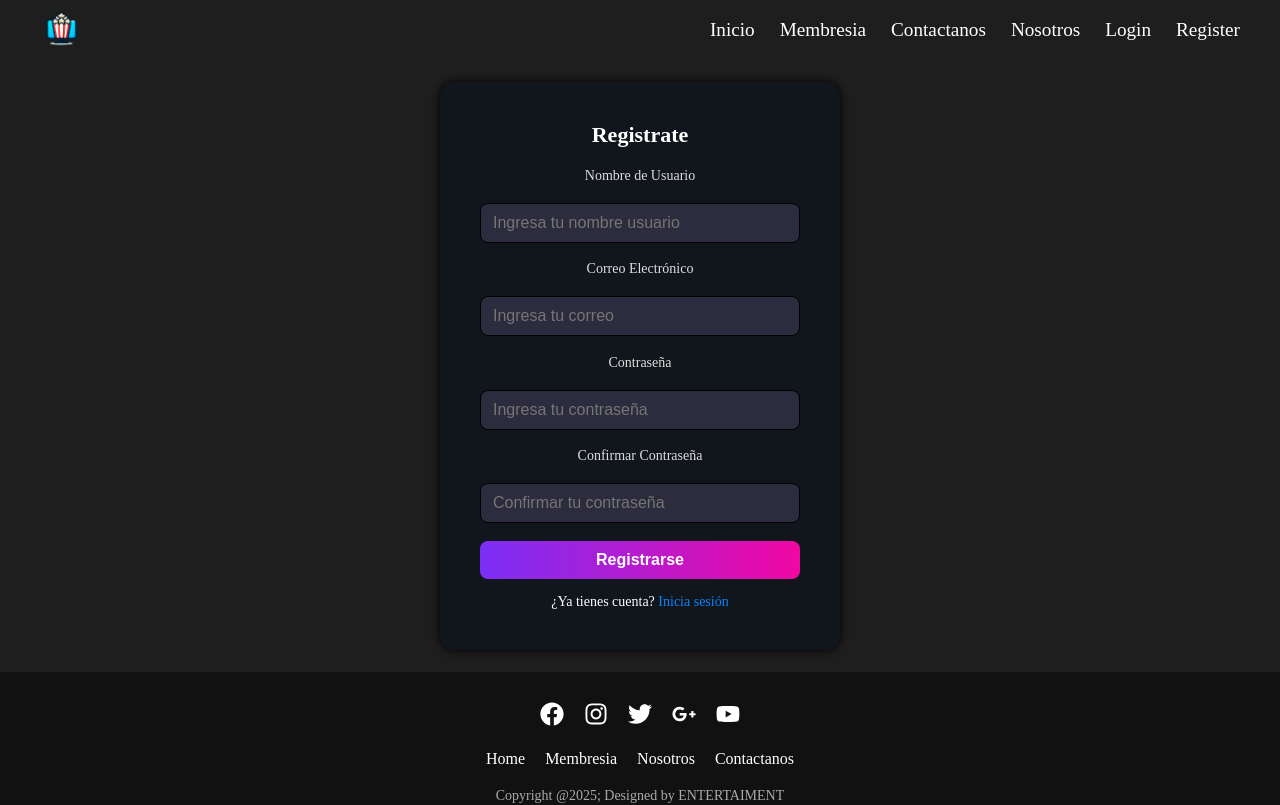
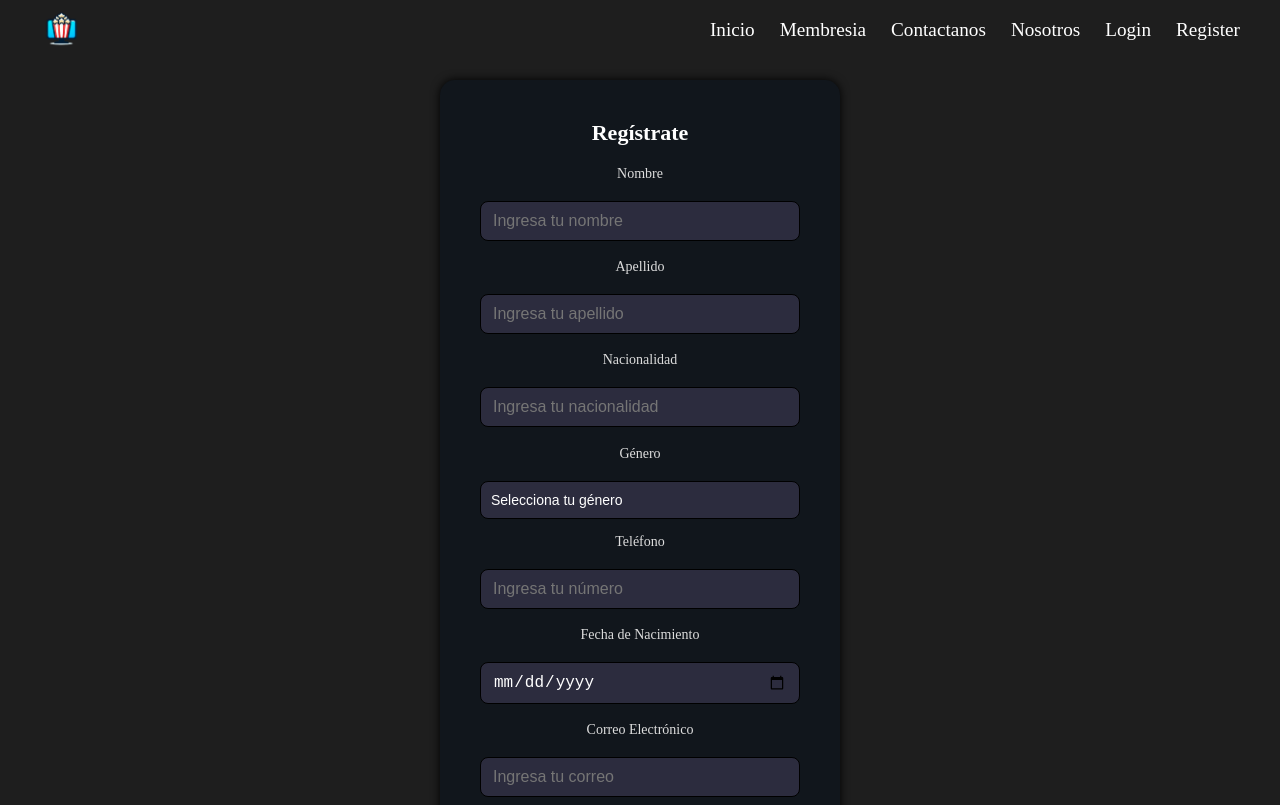
Before and after one commit to julianandres31/React, a React (Vite) app: page /register in a window 1280 px wide. Shown: the top 805 px of the page. Built offline with nearby package versions, Linux system fonts and the light colour scheme.

Commit message:
añado cambios register

```diff
--- a/src/Componentes/Historial/Historial.module.css
+++ b/src/Componentes/Historial/Historial.module.css
@@ -8,6 +8,17 @@
 .historial h1 {
   text-align: center;
   margin-bottom: 20px;
+}
+
+.imagenes {
+  display: flex;
+  justify-content: space-between;
+  width: 100%;
+  background-color: #2a2a2a;
+  padding: 60px;
+  border-radius: 10px;
+  color: white;
+  box-shadow: 0 0 10px #000;
 }
 
 .contenedor {
--- a/src/Componentes/Historial/Index.jsx
+++ b/src/Componentes/Historial/Index.jsx
@@ -29,7 +29,8 @@ function Historial() {
         {datosFicticios.map((item, index) => (
           <div key={index} className={style.item}>
             <div className={style.info}>
-              <img src={item.imagen} alt="Miniatura" />
+              <div className={style.imagenes}>
+              </div>
               <div>
                 <strong>{item.titulo}</strong>
                 <p>{item.sinopsis}</p>
--- a/src/Componentes/Login/index.jsx
+++ b/src/Componentes/Login/index.jsx
@@ -10,8 +10,8 @@ function Login() {
       <div className={style.loginBox}>
         <h2>Iniciar Sesión</h2>
         <form>
-          <label>Nombre de Usuario</label>
-          <input type="text" placeholder="Ingresa tu nombre de usuario" />
+          <label>Correo Electronico</label>
+          <input type="text" placeholder="Ingresa tu correo electronico" />
 
           <label>Contraseña</label>
           <input type="password" placeholder="Ingresa tu contraseña" />
--- a/src/Componentes/Register/Register.module.css
+++ b/src/Componentes/Register/Register.module.css
@@ -1,12 +1,14 @@
 .contenedor {
   background-color: #1e1e1e;
   color: white;
-  height: 76.5vh;
+  min-height: 100vh;
   display: flex;
   align-items: center;
   justify-content: center;
-  position: relative;
+  padding: 20px;
+  box-sizing: border-box;
 }
+
 
 
 
@@ -30,12 +32,28 @@ form {
   gap: 15px;
 }
 
-input {
-  padding: 10px;
+input{
+  padding: 5%;
   border: none;
   border-radius: 8px;
   outline: none;
 }
+
+select {
+  padding: 10px;
+  border: 1px black solid;
+  border-radius: 8px;
+  background-color: #2c2c3e;
+  font-size: 14px;
+  outline: none;
+  appearance: none;
+  position: relative;
+  cursor: pointer;
+  width: 100%;
+}
+
+
+
 
 button[type="submit"] {
   padding: 10px;
--- a/src/Componentes/Register/index.jsx
+++ b/src/Componentes/Register/index.jsx
@@ -1,34 +1,116 @@
-import React from "react";
+import React, { useState } from "react";
 import style from "./Register.module.css";
-import { FaHistory } from "react-icons/fa";
 import { Link } from "react-router-dom";
 
+function Register() {
+  const [formData, setFormData] = useState({
+    nombre: "",
+    apellido: "",
+    nacionalidad: "",
+    genero: "",
+    telefono: "",
+    nacimiento: "",
+    correo: "",
+    password: "",
+  });
 
-function Register() {
+  const handleChange = (e) => {
+    const { name, value } = e.target;
+    setFormData((prev) => ({
+      ...prev,
+      [name]: value,
+    }));
+  };
+
+  const handleSubmit = (e) => {
+    e.preventDefault();
+    console.log("Datos enviados:", formData);
+  };
+
   return (
     <section className={style.contenedor}>
       <div className={style.registerBox}>
-        <h2>Registrate</h2>
-        <form>
-          <label>Nombre de Usuario</label>
-          <input type="text" placeholder="Ingresa tu nombre usuario" />
+        <h2>Regístrate</h2>
+        <form onSubmit={handleSubmit}>
+          <label>Nombre</label>
+          <input
+            type="text"
+            name="nombre"
+            placeholder="Ingresa tu nombre"
+            value={formData.nombre}
+            onChange={handleChange}
+          />
+
+          <label>Apellido</label>
+          <input
+            type="text"
+            name="apellido"
+            placeholder="Ingresa tu apellido"
+            value={formData.apellido}
+            onChange={handleChange}
+          />
+
+          <label>Nacionalidad</label>
+          <input
+            type="text"
+            name="nacionalidad"
+            placeholder="Ingresa tu nacionalidad"
+            value={formData.nacionalidad}
+            onChange={handleChange}
+          />
+
+          <label>Género</label>
+          <select
+            name="genero"
+            value={formData.genero}
+            onChange={handleChange}
+          >
+            <option value="">Selecciona tu género</option>
+            <option value="1">Masculino</option>
+            <option value="2">Femenino</option>
+          </select>
+
+          <label>Teléfono</label>
+          <input
+            type="tel"
+            name="telefono"
+            placeholder="Ingresa tu número"
+            value={formData.telefono}
+            onChange={handleChange}
+          />
+
+          <label>Fecha de Nacimiento</label>
+          <input
+            type="date"
+            name="nacimiento"
+            value={formData.nacimiento}
+            onChange={handleChange}
+          />
 
           <label>Correo Electrónico</label>
-          <input type="email" placeholder="Ingresa tu correo" />
+          <input
+            type="email"
+            name="correo"
+            placeholder="Ingresa tu correo"
+            value={formData.correo}
+            onChange={handleChange}
+          />
 
           <label>Contraseña</label>
-          <input type="password" placeholder="Ingresa tu contraseña" />
-
-          <label>Confirmar Contraseña</label>
-          <input type="password" placeholder="Confirmar tu contraseña" />
+          <input
+            type="password"
+            name="password"
+            placeholder="Ingresa tu contraseña"
+            value={formData.password}
+            onChange={handleChange}
+          />
 
           <button type="submit">Registrarse</button>
         </form>
 
-<p className={style.inicioSesion}>
-  ¿Ya tienes cuenta? <Link to="/login">Inicia sesión</Link>
-</p>
-
+        <p className={style.inicioSesion}>
+          ¿Ya tienes cuenta? <Link to="/login">Inicia sesión</Link>
+        </p>
       </div>
     </section>
   );
```
